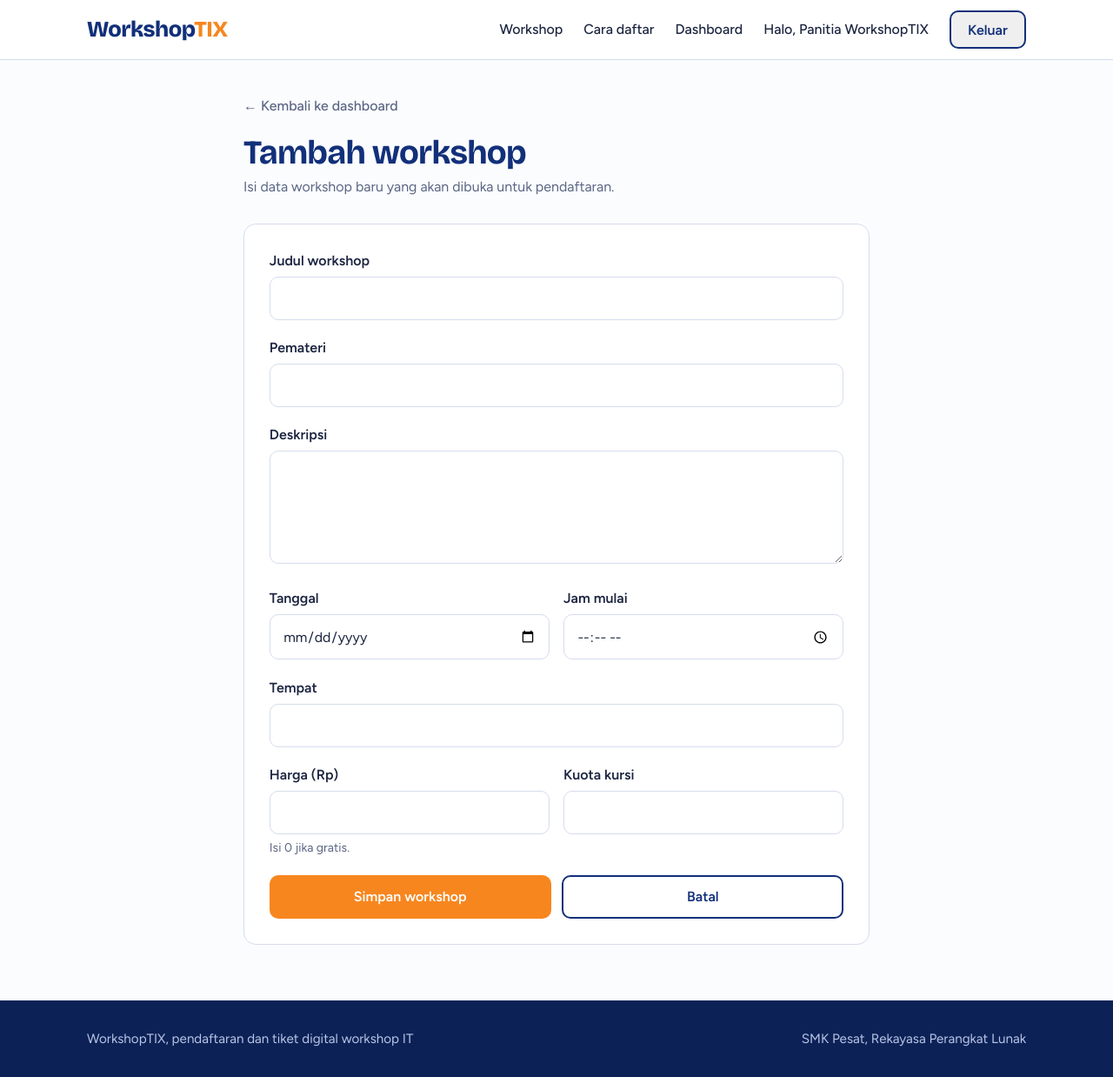
After one commit to kairul-azzam/workshoptix, a Laravel app: page /panitia/workshops/create in a window 1280 px wide. The commit adds this page. Shown: the whole page at 87% size. Run offline with Laravel 12, Linux system fonts and the light colour scheme; a user stored in the database is signed in; data comes from the database, SQL or seed files in the repository.

Commit message:
feat: tambah CRUD workshop untuk panitia

```diff
--- /dev/null
+++ b/app/Http/Controllers/Panitia/WorkshopController.php
@@ -0,0 +1,101 @@
+<?php
+
+namespace App\Http\Controllers\Panitia;
+
+use App\Http\Controllers\Controller;
+use App\Models\Registration;
+use App\Models\Workshop;
+use Illuminate\Http\RedirectResponse;
+use Illuminate\Http\Request;
+
+class WorkshopController extends Controller
+{
+    // Dashboard: ringkasan angka + tabel kelola workshop
+    public function dashboard()
+    {
+        $workshops = Workshop::withCount('registrations')
+            ->orderBy('tanggal')
+            ->get();
+
+        $stat = [
+            'workshop' => $workshops->count(),
+            'pendaftar' => Registration::count(),
+            'lunas' => Registration::where('status_bayar', 'lunas')->count(),
+            'pending' => Registration::where('status_bayar', 'pending')->count(),
+        ];
+
+        return view('panitia.dashboard', compact('workshops', 'stat'));
+    }
+
+    public function create()
+    {
+        return view('panitia.workshops.create');
+    }
+
+    public function store(Request $request): RedirectResponse
+    {
+        $data = $request->validate($this->rules(), $this->messages());
+
+        Workshop::create($data);
+
+        return redirect()->route('panitia.dashboard')
+            ->with('sukses', 'Workshop berhasil ditambahkan.');
+    }
+
+    public function edit(Workshop $workshop)
+    {
+        return view('panitia.workshops.edit', compact('workshop'));
+    }
+
+    public function update(Request $request, Workshop $workshop): RedirectResponse
+    {
+        $data = $request->validate($this->rules(), $this->messages());
+
+        $workshop->update($data);
+
+        return redirect()->route('panitia.dashboard')
+            ->with('sukses', 'Workshop berhasil diperbarui.');
+    }
+
+    public function destroy(Workshop $workshop): RedirectResponse
+    {
+        // Workshop yang sudah punya pendaftar tidak boleh dihapus,
+        // karena data pendaftaran dan pembayaran ikut hilang.
+        if ($workshop->registrations()->exists()) {
+            return redirect()->route('panitia.dashboard')
+                ->with('galat', 'Workshop tidak bisa dihapus karena sudah ada pendaftar.');
+        }
+
+        $workshop->delete();
+
+        return redirect()->route('panitia.dashboard')
+            ->with('sukses', 'Workshop berhasil dihapus.');
+    }
+
+    // Aturan validasi dipakai bersama oleh store dan update
+    private function rules(): array
+    {
+        return [
+            'judul'     => ['required', 'string', 'max:150'],
+            'deskripsi' => ['required', 'string', 'max:2000'],
+            'pemateri'  => ['required', 'string', 'max:100'],
+            'tanggal'   => ['required', 'date'],
+            'jam'       => ['required', 'date_format:H:i'],
+            'lokasi'    => ['required', 'string', 'max:100'],
+            'harga'     => ['required', 'integer', 'min:0', 'max:10000000'],
+            'kuota'     => ['required', 'integer', 'min:1', 'max:1000'],
+        ];
+    }
+
+    private function messages(): array
+    {
+        return [
+            'required'    => ':attribute wajib diisi.',
+            'max'         => ':attribute terlalu panjang atau terlalu besar.',
+            'integer'     => ':attribute harus berupa angka bulat.',
+            'min'         => ':attribute tidak boleh kurang dari batas minimum.',
+            'date'        => 'Format :attribute tidak benar.',
+            'date_format' => 'Format :attribute harus seperti 09:00.',
+        ];
+    }
+}
--- /dev/null
+++ b/resources/views/panitia/workshops/Create.blade.php
@@ -0,0 +1,25 @@
+{{-- File: resources/views/panitia/workshops/create.blade.php --}}
+@extends('layouts.app')
+
+@section('title', 'Tambah Workshop')
+
+@section('content')
+<section class="form-page">
+    <div class="wrap">
+        <div class="form-box">
+            <a href="{{ route('panitia.dashboard') }}" class="back">&larr; Kembali ke dashboard</a>
+            <h1>Tambah workshop</h1>
+            <p class="sub">Isi data workshop baru yang akan dibuka untuk pendaftaran.</p>
+
+            <div class="form-card">
+                @include('panitia.workshops._form', [
+                    'action'   => route('panitia.workshops.store'),
+                    'method'   => 'POST',
+                    'workshop' => null,
+                    'tombol'   => 'Simpan workshop',
+                ])
+            </div>
+        </div>
+    </div>
+</section>
+@endsection
--- /dev/null
+++ b/resources/views/panitia/workshops/_form.blade.php
@@ -0,0 +1,101 @@
+{{--
+    File: resources/views/panitia/workshops/_form.blade.php
+    Form yang dipakai bersama oleh halaman tambah dan ubah workshop.
+    Variabel: $action (url), $method ('POST' atau 'PUT'), $workshop (boleh null), $tombol (teks)
+--}}
+@push('styles')
+<style>
+    .form-page { padding-block: 2.5rem 4rem; }
+    .form-box { max-width: 720px; margin-inline: auto; }
+    .form-page h1 { font-size: clamp(1.8rem, 4vw, 2.4rem); color: var(--navy); letter-spacing: -0.02em; }
+    .form-page .sub { color: var(--muted); margin-top: .4rem; }
+    .back { display: inline-block; color: var(--muted); font-weight: 500; margin-bottom: 1.2rem; }
+    .back:hover { color: var(--orange-dark); }
+
+    .form-card { background: #fff; border: 1px solid var(--line); border-radius: var(--radius); padding: 1.8rem; margin-top: 1.8rem; }
+    .baris { display: grid; grid-template-columns: 1fr 1fr; gap: 1rem; }
+    .field { margin-bottom: 1.2rem; }
+    .field label { display: block; font-weight: 600; margin-bottom: .35rem; }
+    .field input, .field textarea {
+        width: 100%; padding: .7rem .9rem; font: inherit; color: var(--ink);
+        border: 1.5px solid var(--line); border-radius: 10px; background: #fff;
+    }
+    .field textarea { min-height: 130px; resize: vertical; }
+    .field input:focus, .field textarea:focus { outline: none; border-color: var(--navy); box-shadow: 0 0 0 3px rgba(18, 48, 122, .15); }
+    .field.has-error input, .field.has-error textarea { border-color: #a3262f; }
+    .field .hint { font-size: .88rem; color: var(--muted); margin-top: .3rem; }
+    .field .error { font-size: .9rem; color: #a3262f; margin-top: .3rem; }
+
+    .aksi-form { display: flex; gap: .8rem; flex-wrap: wrap; }
+    .aksi-form .btn { flex: 1 1 160px; text-align: center; }
+
+    @media (max-width: 560px) { .baris { grid-template-columns: 1fr; } }
+</style>
+@endpush
+
+<form method="POST" action="{{ $action }}">
+    @csrf
+    @if ($method !== 'POST')
+        @method($method)
+    @endif
+
+    <div class="field @error('judul') has-error @enderror">
+        <label for="judul">Judul workshop</label>
+        <input type="text" id="judul" name="judul" value="{{ old('judul', $workshop->judul ?? '') }}" required>
+        @error('judul') <p class="error">{{ $message }}</p> @enderror
+    </div>
+
+    <div class="field @error('pemateri') has-error @enderror">
+        <label for="pemateri">Pemateri</label>
+        <input type="text" id="pemateri" name="pemateri" value="{{ old('pemateri', $workshop->pemateri ?? '') }}" required>
+        @error('pemateri') <p class="error">{{ $message }}</p> @enderror
+    </div>
+
+    <div class="field @error('deskripsi') has-error @enderror">
+        <label for="deskripsi">Deskripsi</label>
+        <textarea id="deskripsi" name="deskripsi" required>{{ old('deskripsi', $workshop->deskripsi ?? '') }}</textarea>
+        @error('deskripsi') <p class="error">{{ $message }}</p> @enderror
+    </div>
+
+    <div class="baris">
+        <div class="field @error('tanggal') has-error @enderror">
+            <label for="tanggal">Tanggal</label>
+            <input type="date" id="tanggal" name="tanggal"
+                   value="{{ old('tanggal', isset($workshop) ? $workshop->tanggal->format('Y-m-d') : '') }}" required>
+            @error('tanggal') <p class="error">{{ $message }}</p> @enderror
+        </div>
+
+        <div class="field @error('jam') has-error @enderror">
+            <label for="jam">Jam mulai</label>
+            <input type="time" id="jam" name="jam"
+                   value="{{ old('jam', isset($workshop) ? substr($workshop->jam, 0, 5) : '') }}" required>
+            @error('jam') <p class="error">{{ $message }}</p> @enderror
+        </div>
+    </div>
+
+    <div class="field @error('lokasi') has-error @enderror">
+        <label for="lokasi">Tempat</label>
+        <input type="text" id="lokasi" name="lokasi" value="{{ old('lokasi', $workshop->lokasi ?? '') }}" required>
+        @error('lokasi') <p class="error">{{ $message }}</p> @enderror
+    </div>
+
+    <div class="baris">
+        <div class="field @error('harga') has-error @enderror">
+            <label for="harga">Harga (Rp)</label>
+            <input type="number" id="harga" name="harga" min="0" step="1000" value="{{ old('harga', $workshop->harga ?? '') }}" required>
+            <p class="hint">Isi 0 jika gratis.</p>
+            @error('harga') <p class="error">{{ $message }}</p> @enderror
+        </div>
+
+        <div class="field @error('kuota') has-error @enderror">
+            <label for="kuota">Kuota kursi</label>
+            <input type="number" id="kuota" name="kuota" min="1" value="{{ old('kuota', $workshop->kuota ?? '') }}" required>
+            @error('kuota') <p class="error">{{ $message }}</p> @enderror
+        </div>
+    </div>
+
+    <div class="aksi-form">
+        <button type="submit" class="btn btn-orange">{{ $tombol }}</button>
+        <a href="{{ route('panitia.dashboard') }}" class="btn btn-outline">Batal</a>
+    </div>
+</form>
--- a/routes/web.php
+++ b/routes/web.php
@@ -2,6 +2,7 @@
 
 use App\Http\Controllers\AuthController;
 use Illuminate\Support\Facades\Route;
+use App\Http\Controllers\Panitia\WorkshopController as PanitiaWorkshopController;
 
 // ---------- Terbuka untuk semua ----------
 Route::view('/', 'beranda');
@@ -37,6 +38,16 @@ Route::middleware('auth')->group(function () {
 });
 
 // ---------- Hanya panitia ----------
-Route::middleware(['auth', 'role:panitia'])->group(function () {
-    Route::view('/panitia', 'panitia.dashboard');
-});
+// ---------- Hanya panitia ----------
+Route::middleware(['auth', 'role:panitia'])
+    ->prefix('panitia')
+    ->name('panitia.')
+    ->group(function () {
+        Route::get('/', [PanitiaWorkshopController::class, 'dashboard'])->name('dashboard');
+
+        Route::get('/workshops/create', [PanitiaWorkshopController::class, 'create'])->name('workshops.create');
+        Route::post('/workshops', [PanitiaWorkshopController::class, 'store'])->name('workshops.store');
+        Route::get('/workshops/{workshop}/edit', [PanitiaWorkshopController::class, 'edit'])->name('workshops.edit');
+        Route::put('/workshops/{workshop}', [PanitiaWorkshopController::class, 'update'])->name('workshops.update');
+        Route::delete('/workshops/{workshop}', [PanitiaWorkshopController::class, 'destroy'])->name('workshops.destroy');
+    });
```
Also changed, not shown: resources/views/panitia/dashboard.blade.php (+42 -86 lines), resources/views/panitia/workshops/Edit.blade.php (added, +25 -0 lines).
